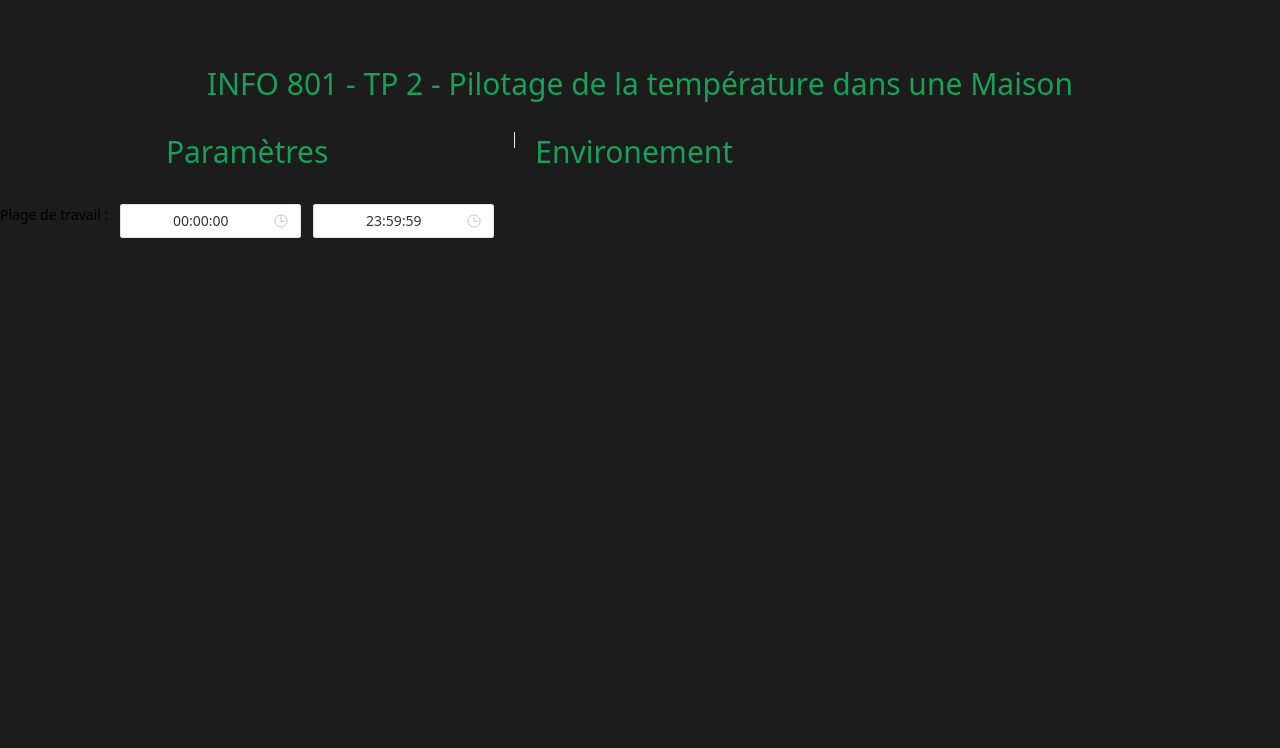
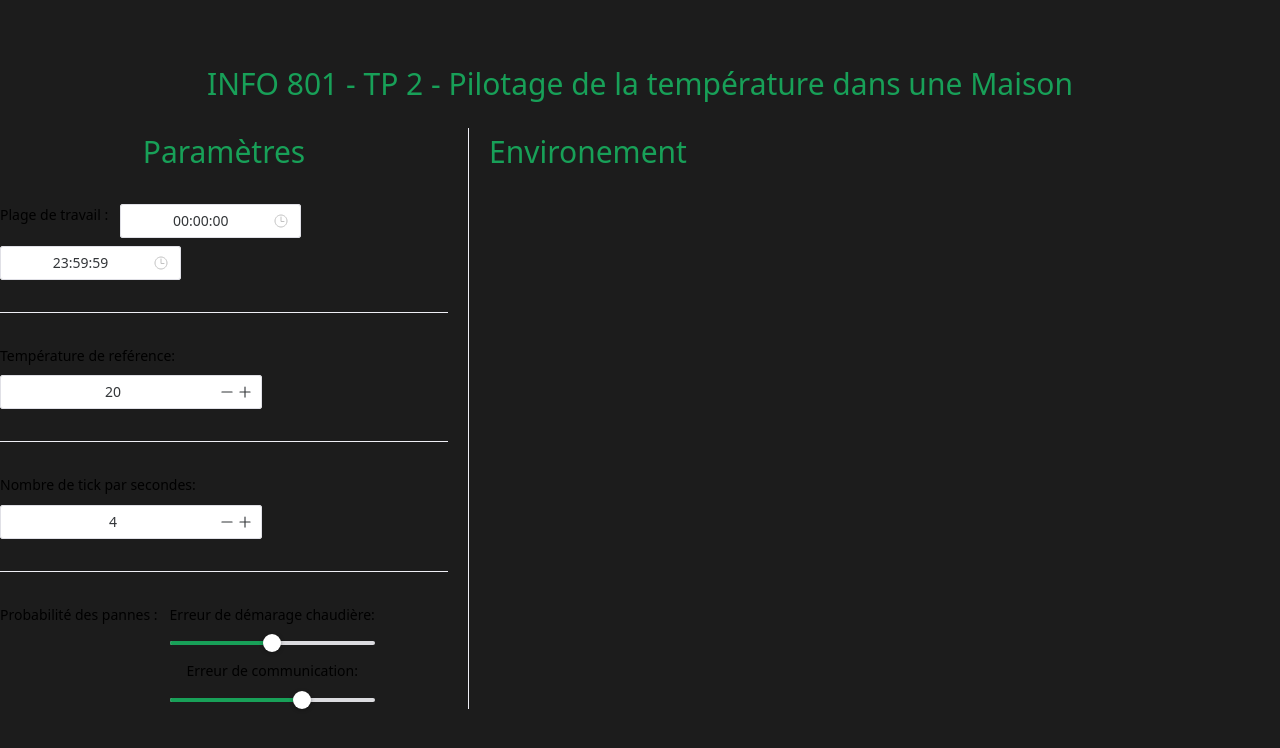
Before and after one commit to NailykSturm/info801_tp2_ptm, a Vue app: page / in a window 1280 px wide. Shown: the top 748 px of the page. Built offline with nearby package versions, Linux system fonts and the light colour scheme; no server answers.

Commit message:
Do settings update

```diff
--- a/src/components/Interface.vue
+++ b/src/components/Interface.vue
@@ -1,15 +1,43 @@
 <template>
     <n-h1><n-text type="primary">INFO 801 - TP 2 - Pilotage de la température dans une Maison</n-text></n-h1>
     <n-space>
-        <n-space vertical>
+        <n-space vertical style="width: 35vw;">
             <n-h1><n-text type="primary">Paramètres</n-text></n-h1>
             <n-space>
                 Plage de travail :
-                <n-time-picker :default-value="tickToMs(plage.start)" @confirm="handleConfirm($event, 'start')" time-zone="UTC" />
-                <n-time-picker :default-value="tickToMs(plage.end)" @confirm="handleConfirm($event, 'end')" time-zone="UTC" />
+                <n-time-picker :default-value="tickToMs(plage.start)" @confirm="handleConfirmPlage($event, 'start')"
+                    time-zone="UTC" />
+                <n-time-picker :default-value="tickToMs(plage.end)" @confirm="handleConfirmPlage($event, 'end')"
+                    time-zone="UTC" />
+            </n-space>
+            <n-divider />
+            <n-space>
+                Température de reférence:
+                <n-input-number :min="5" :max="35" :step="1" v-model:value="tempRef" />
+            </n-space>
+            <n-divider />
+            <n-space>
+                Nombre de tick par secondes:
+                <n-input-number :min="0.5" :max="10" :step="0.5" v-model:value="nbTick" />
+            </n-space>
+            <n-divider />
+            <n-space>
+                Probabilité des pannes :
+                <n-space vertical>
+                    <n-space vertical>
+                        Erreur de démarage chaudière:
+                        <n-slider v-model:value="probaErr" :step="1"/>
+                    </n-space>
+                    <n-space vertical>
+                        Erreur de communication:
+                        <n-slider v-model:value="probaErrCom" :step="1"/>
+                    </n-space>
+                </n-space>
             </n-space>
         </n-space>
-        <n-divider vertical />
+
+        <n-divider vertical style="height: 100%;" />
+
         <n-space justify="space-around">
             <n-h1><n-text type="primary">Environement</n-text></n-h1>
         </n-space>
@@ -17,28 +45,30 @@
 </template>
 
 <script lang="ts">
-import { defineComponent } from 'vue';
+import { defineComponent, computed, ref } from 'vue';
 import { useMessage } from 'naive-ui';
 
-import { plage, clockInterval } from '../store/env_store';
+import * as env from '../store/env_store';
 
 export default defineComponent({
-    setup(){
+    setup() {
         const message = useMessage()
-        function tickToMs(time: number){ return time * clockInterval.value; };
-        function msToTick(time: number){ return time / clockInterval.value; };
+
+        function tickToMs(time: number) { return time * env.clockInterval.value; }
+        function msToTick(time: number) { return time / env.clockInterval.value; }
+        function handleConfirmPlage(value: number, type: string) {
+            value = msToTick(value);
+            if (type === 'start') env.plage.value.start = value;
+            else env.plage.value.end = value;
+        }
         return {
-            handleConfirm (value: number, type: string) {
-                value = msToTick(value);
-                message.info(`Plage ${type} set to ${value} ticks`)
-                if (type === 'start') {
-                    plage.value.start = value;
-                } else {
-                    plage.value.end = value;
-                }
-            },
-            plage,
+            plage: env.plage,
+            tempRef: env.env_temp,
+            nbTick: env.nbTicks,
+            probaErr: env.proba_panne,
+            probaErrCom: env.proba_err_comm,
             tickToMs,
+            handleConfirmPlage,
         }
     }
 });
--- a/src/controller/capteur.ts
+++ b/src/controller/capteur.ts
@@ -14,7 +14,7 @@ function init(cbSucess: any, cbError: any) {
         transports: ['websocket'],
     });
 
-    socket.on('connect', () => { console.log('socket capteur connected'); });
+    socket.on('connect', () => { cbSucess('socket capteur connected'); });
 
     socket.on(CHANNEL_STATE_CHAUD, (state: string) => {
         chaudiere_status = state;
--- a/src/controller/chaudiere.ts
+++ b/src/controller/chaudiere.ts
@@ -1,7 +1,7 @@
 import { io } from 'socket.io-client';
 
 import { CHANNEL_ASK_STATE_CHAUD, CHANNEL_START_CHAUD, CHANNEL_STATE_CHAUD, CHANNEL_OFF_CHAUD, CHANNEL_ON_CHAUD, CHANNEL_RAPPORT_CHAUD } from '../socket_channel'
-import { disjoncteur, proba_panne } from '../store/env_store';
+import { disjoncteur, proba_panne, proba_err_comm } from '../store/env_store';
 
 let socket: any | null = null;
 
@@ -17,7 +17,7 @@ function init(cbSucess: any, cbError: any) {
         reconnection: false,
         transports: ['websocket'],
     });
-    socket.on('connect', () => { console.log('socket chaudiere connected'); });
+    socket.on('connect', () => { cbSucess('socket chaudiere connected'); });
     socket.on(CHANNEL_ASK_STATE_CHAUD, () => { socket.emit(CHANNEL_STATE_CHAUD, state) });
     socket.on(CHANNEL_ON_CHAUD, () => {
         state = STATE_ACTIVE;
@@ -31,8 +31,8 @@ function init(cbSucess: any, cbError: any) {
         if (!disjoncteur.value) {
             return;
         } else {
-            if (Math.random() < proba_panne.value) {
-                if (Math.random() <= 0.666) {
+            if (Math.random() < proba_panne.value / 100) {
+                if (Math.random() < proba_err_comm.value / 100) {
                     socket.emit(CHANNEL_RAPPORT_CHAUD, `Panne de la chaudière : Erreur n° ${Math.floor(Math.random() * 1000)}`);
                 }
                 return;
--- a/src/controller/controller.ts
+++ b/src/controller/controller.ts
@@ -18,7 +18,7 @@ function init(cbSucess: any, cbError: any) {
         reconnection: false,
         transports: ['websocket'],
     });
-    socket.on('connect', () => { console.log('socket controller connected'); });
+    socket.on('connect', () => { cbSucess('socket controller connected'); });
 
     socket.on(CHANNEL_STATE_CHAUD, (state: any) => { chaudiere_state = state; });
     socket.on(CHANNEL_START_CHAUD, () => {
--- a/src/store/env_store.ts
+++ b/src/store/env_store.ts
@@ -1,12 +1,16 @@
 // import { MODE_REGULE } from "../controller/controller";
 import { ref, computed } from "vue";
 
-export const clockInterval = ref(250);
+import { MODE_REGULE } from "../controller/controller";
+
+export const nbTicks = ref(4);
+export const clockInterval = computed(() => { return 1000 / nbTicks.value });
 export const temp_ref = ref(20);
 export const env_temp = ref(20);
-export const proba_panne = ref(0.5);
+export const proba_panne = ref(50);
+export const proba_err_comm = ref(66);
 export const disjoncteur = ref(true);
 export const daytime = computed(() => { return clockInterval.value * 60 * 60 * 24 });
 export const day = 1000 * 60 * 60 * 24 - 1;
-export const crtl_mode = ref(null);
+export const crtl_mode = ref(MODE_REGULE);
 export const plage = ref({ start: 0, end: day });
```
Also changed, not shown: 1 other file (tests, documents, lock files or other folders).
